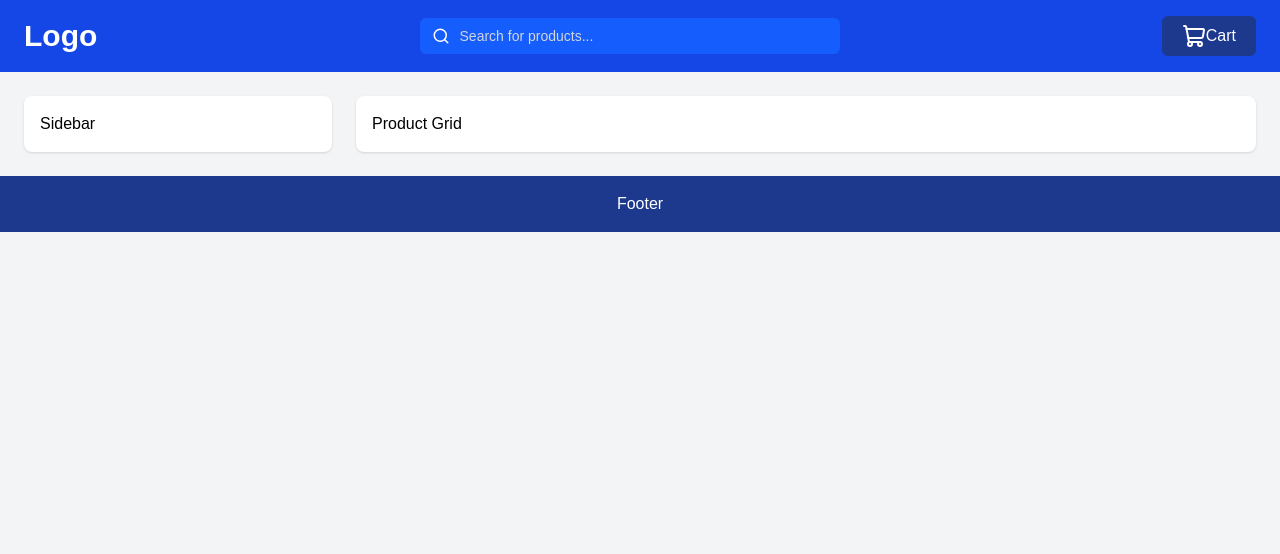
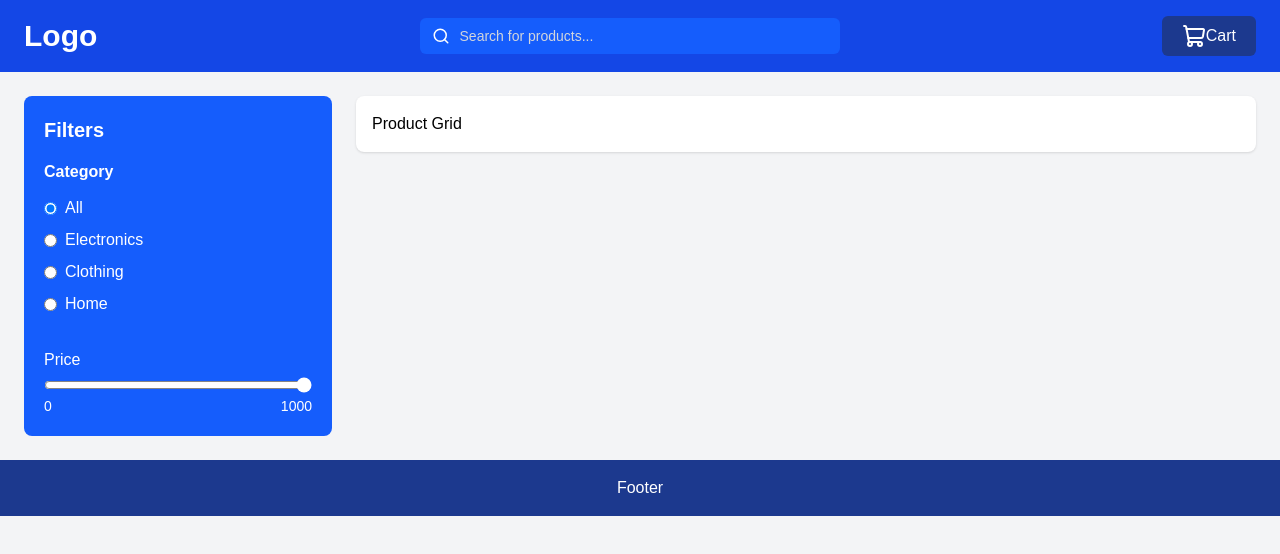
Before and after one commit to Surbhi07-23/whatbytes_assignment, a Next.js app: page / in a window 1280 px wide. Shown: the top 554 px of the page. Built offline with nearby package versions, Linux system fonts and the light colour scheme.

Commit message:
built sidebar filter UI

```diff
--- a/components/Sidebar.tsx
+++ b/components/Sidebar.tsx
@@ -1,7 +1,53 @@
+"use client";
+
 export default function Sidebar() {
     return(
-        <aside className="bg-white rounded-lg p-4 shadow">
-            Sidebar
+        <aside className="bg-blue-600 text-white rounded-lg p-5">
+            <h2 className="text-xl font-semibold mb-4">Filters</h2>
+
+            <div className="mb-8">
+                <h3 className="font-bold mb-3">Category</h3>
+
+                <div className="space-y-2">
+                    <label className="flex items-center gap-2 cursor-pointer">
+                        <input type="radio" name="category" defaultChecked/>
+                        <span>All</span>
+                    </label>
+
+                    <label className="flex items-center gap-2 cursor-pointer">
+                        <input type="radio" name="category" />
+                        <span>Electronics</span>
+                    </label>
+
+                    <label className="flex items-center gap-2 cursor-pointer">
+                        <input type="radio" name="category" />
+                        <span>Clothing</span>
+                    </label>
+
+                    <label className="flex items-center gap-2 cursor-pointer">
+                        <input type="radio" name="category" />
+                        <span>Home</span>
+                    </label>
+                </div>
+            </div>
+
+            <div>
+                <h3> Price </h3>
+
+                <input type="range" min={0} max={1000}
+                    step={50}
+                    defaultValue={1000}
+                    className="w-full h-2 rounded-lg cursor-pointer accent-white"
+                />
+                <div className="flex justify-between text-sm ">
+                    <span>
+                        0
+                    </span>
+                    <span>
+                        1000
+                    </span>
+                </div>
+            </div>
         </aside>
     )
 }
```
